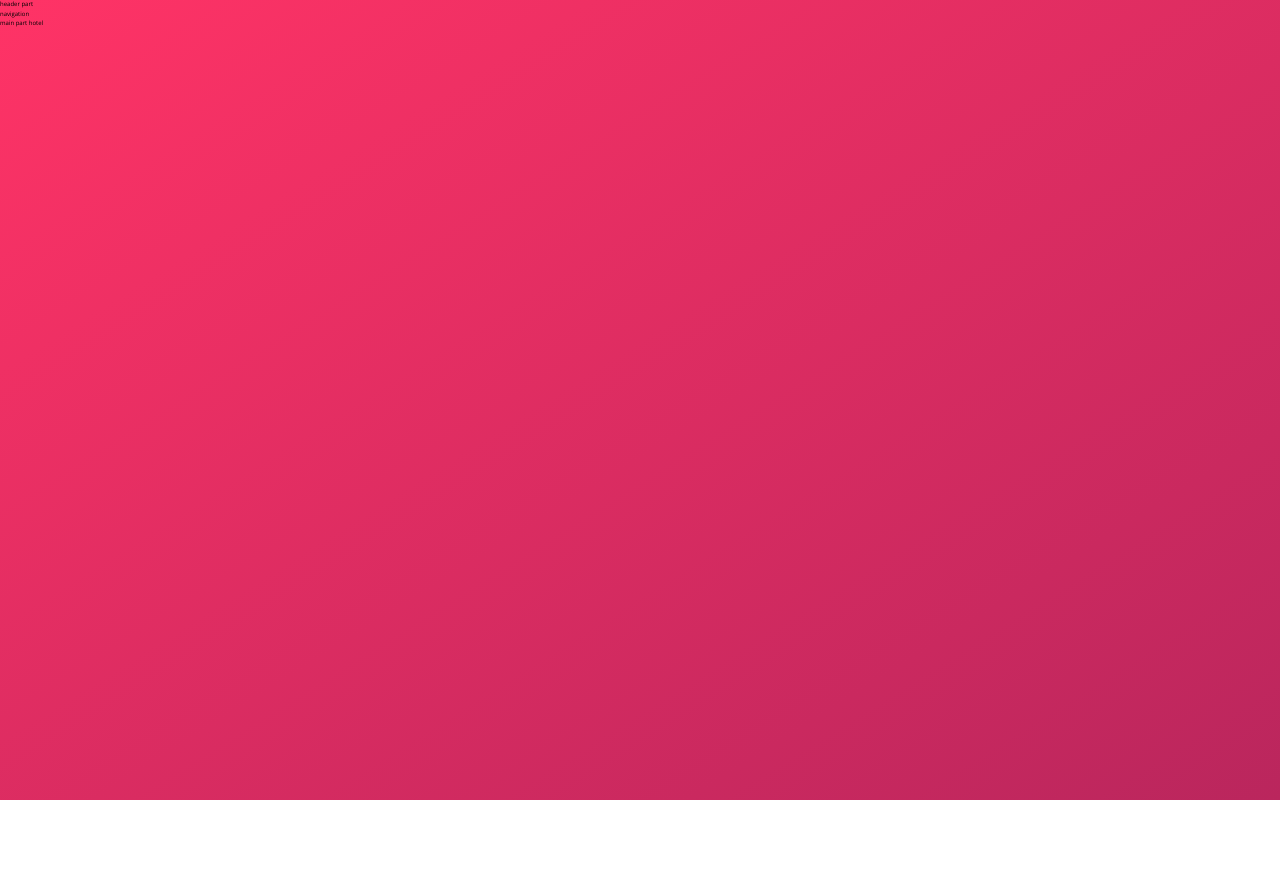
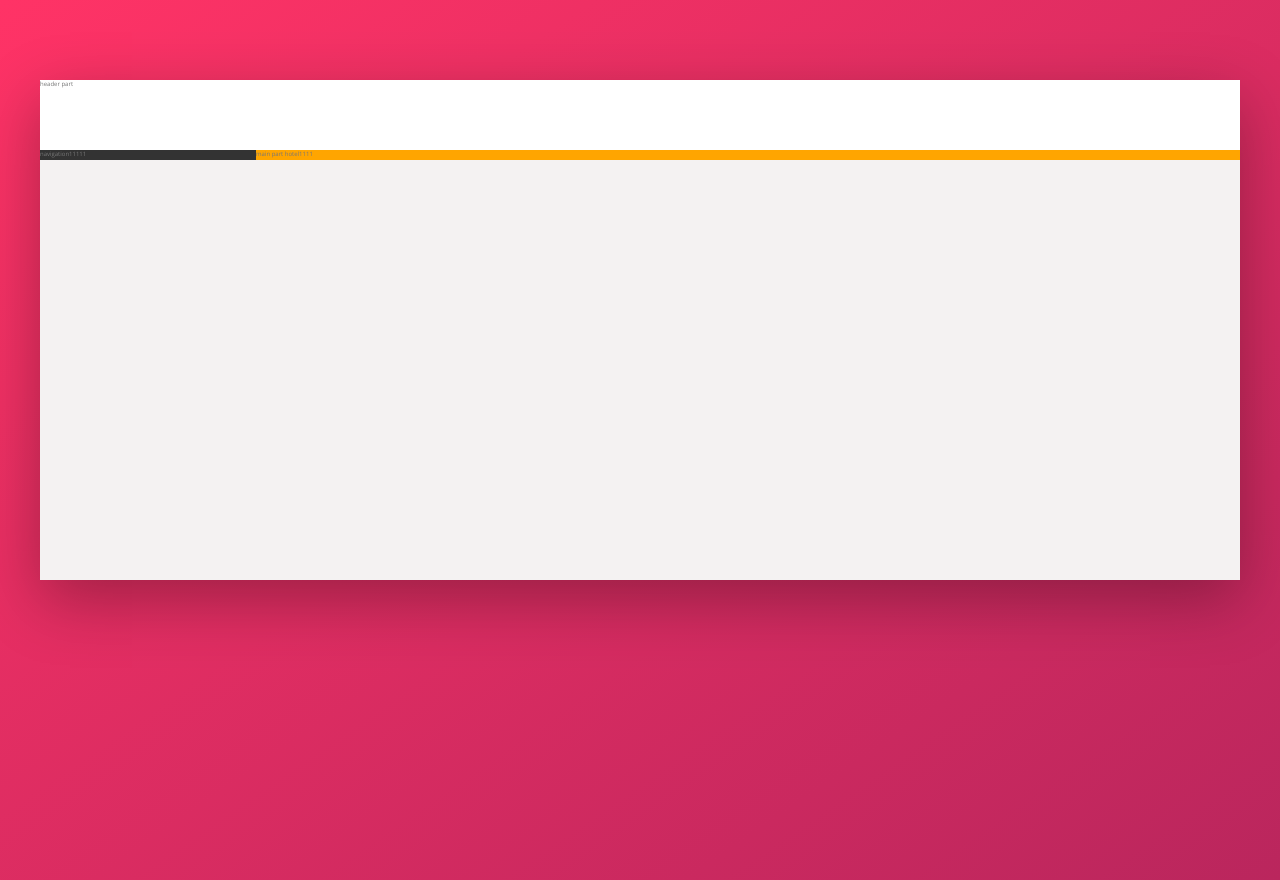
Before and after one commit to SergiiKov/trillo, a website: page index.html in a window 1280 px wide. Before the commit the page ends 800 px from the top, so only its background shows below. Drawn offline with nearby package versions, Linux system fonts and the light colour scheme.

Commit message:
add layout flex properties to page

```diff
--- a/index.html
+++ b/index.html
@@ -17,10 +17,10 @@ header part
             </div>
             <div class="content">
                 <nav class="sidebar">
-navigation
+navigation11111
                 </nav>
                 <main class="hotel-view">
-main part hotel
+main part hotel1111
                 </main>
             </div>
         </div>
--- a/sass/_base.scss
+++ b/sass/_base.scss
@@ -12,6 +12,9 @@
 --color-grey-dark-1: #333;
 --color-grey-dark-2: #777;
 --color-grey-dark-3: #999;
+
+--shadow-dark:0 2rem 6rem rgba(0,0,0,.3);
+
 }
 
 *{
--- a/sass/_layout.scss
+++ b/sass/_layout.scss
@@ -1,15 +1,35 @@
 .container{
+    max-width: 120rem;
+    margin: 8rem auto;
+    background-color: var(--color-grey-light-2);
+    box-shadow: var(--shadow-dark);
+    min-height: 50rem;
 
 }
+
 .header{
+    height: 7rem;
+    background-color: #fff;
+    border-bottom: var(--color-grey-light-2) ;
+
 
 }
+
 .content{
+    display: flex;
 
 }
+
 .sidebar{
+    background-color: var(--color-grey-dark-1);
+    flex: 0 0 18%;
+
 
 }
+
 .hotel-view{
+    background-color: #fff;
+    background-color: orange;
+    flex: 1;
 
 }
```
Also changed, not shown: css/style.css.
